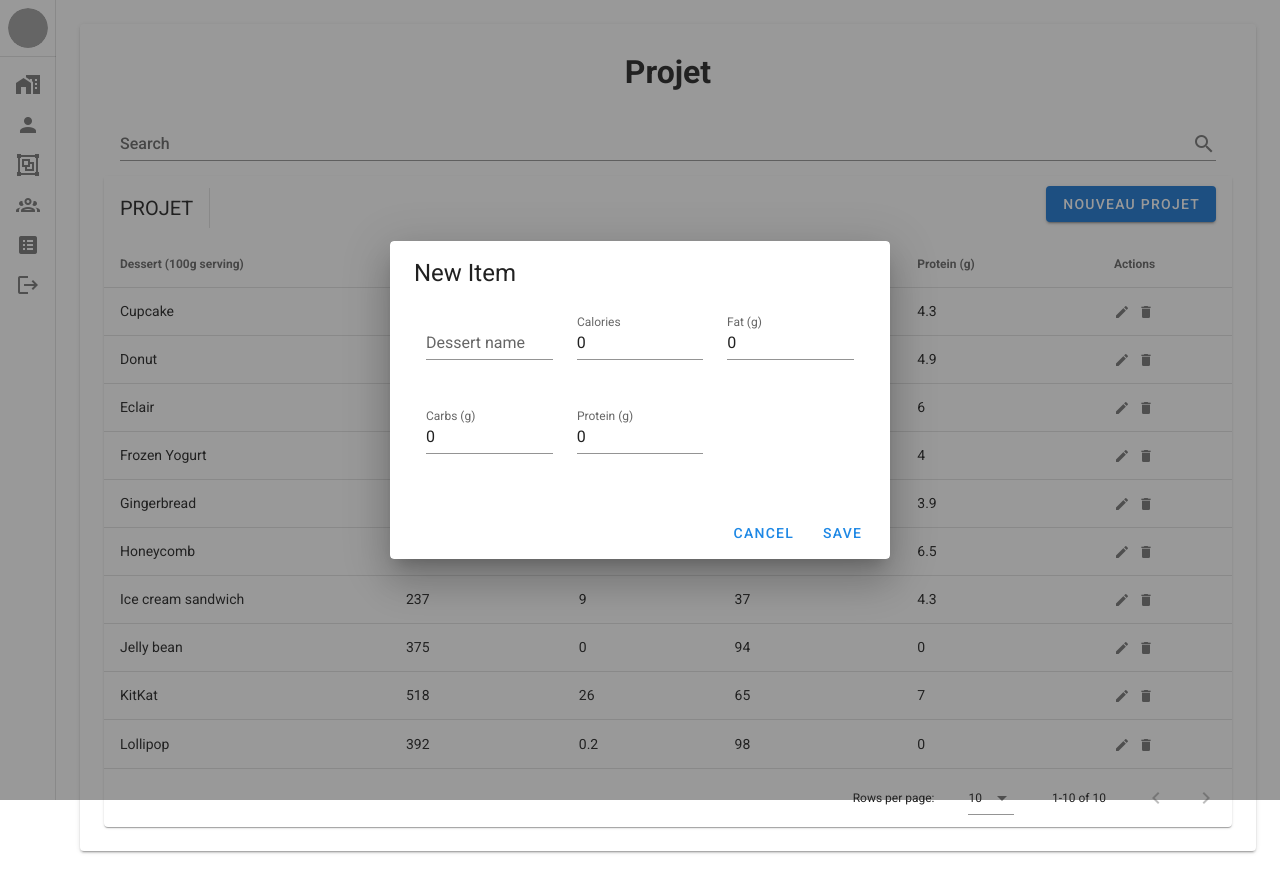
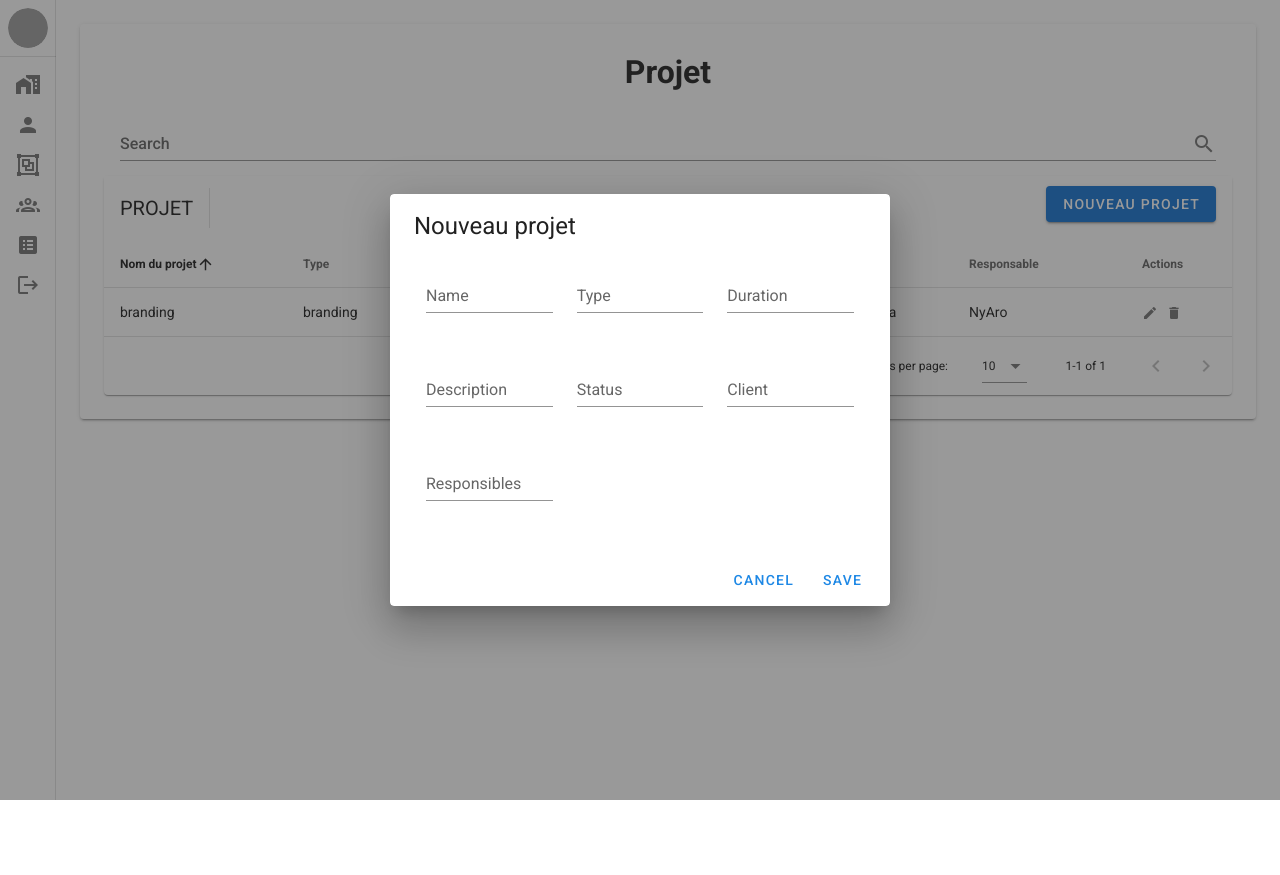
Before and after one commit to raoelsonnyaro1/crm-vue, a Vue app: page /project in a window 1280 px wide. Both pictures are taken after a click on the button "NOUVEAU PROJET". After the commit the page ends 800 px from the top, so only its background shows below. Built offline with nearby package versions, Linux system fonts and the light colour scheme; grey boxes are pictures that could not be loaded.

Commit message:
update project property

```diff
--- a/src/components/ProjectComponent.vue
+++ b/src/components/ProjectComponent.vue
@@ -64,7 +64,7 @@
                   >
                     <v-text-field
                       v-model="editedItem.name"
-                      label="Dessert name"
+                      label="Name"
                     ></v-text-field>
                   </v-col>
                   <v-col
@@ -73,8 +73,8 @@
                     md="4"
                   >
                     <v-text-field
-                      v-model="editedItem.calories"
-                      label="Calories"
+                      v-model="editedItem.type"
+                      label="Type"
                     ></v-text-field>
                   </v-col>
                   <v-col
@@ -83,8 +83,8 @@
                     md="4"
                   >
                     <v-text-field
-                      v-model="editedItem.fat"
-                      label="Fat (g)"
+                      v-model="editedItem.duration"
+                      label="Duration"
                     ></v-text-field>
                   </v-col>
                   <v-col
@@ -93,8 +93,8 @@
                     md="4"
                   >
                     <v-text-field
-                      v-model="editedItem.carbs"
-                      label="Carbs (g)"
+                      v-model="editedItem.description"
+                      label="Description"
                     ></v-text-field>
                   </v-col>
                   <v-col
@@ -103,8 +103,28 @@
                     md="4"
                   >
                     <v-text-field
-                      v-model="editedItem.protein"
-                      label="Protein (g)"
+                      v-model="editedItem.status"
+                      label="Status"
+                    ></v-text-field>
+                  </v-col>
+                  <v-col
+                    cols="12"
+                    sm="6"
+                    md="4"
+                  >
+                    <v-text-field
+                      v-model="editedItem.client"
+                      label="Client"
+                    ></v-text-field>
+                  </v-col>
+                  <v-col
+                    cols="12"
+                    sm="6"
+                    md="4"
+                  >
+                    <v-text-field
+                      v-model="editedItem.responsibles"
+                      label="Responsibles"
                     ></v-text-field>
                   </v-col>
                 </v-row>
@@ -208,38 +228,43 @@ export default {
 
       headers: [
         {
-          text: 'Dessert (100g serving)',
+          text: 'Nom du projet',
           align: 'start',
-          sortable: false,
           value: 'name',
         },
-        { text: 'Calories', value: 'calories' },
-        { text: 'Fat (g)', value: 'fat' },
-        { text: 'Carbs (g)', value: 'carbs' },
-        { text: 'Protein (g)', value: 'protein' },
+        { text: 'Type', value: 'type' },
+        { text: 'Duration', value: 'duration' },
+        { text: 'Description', value: 'description' },
+        { text: 'Status', value: 'status' },
+        { text: 'Client', value: 'client' },
+        { text: 'Responsable', value: 'responsibles' },
         { text: 'Actions', value: 'actions', sortable: false },
       ],
       desserts: [],
       editedIndex: -1,
       editedItem: {
         name: '',
-        calories: 0,
-        fat: 0,
-        carbs: 0,
-        protein: 0,
+          type: '',
+          duration: '',
+          description: '',
+          status: '',
+          client: '',
+          responsibles: '',
       },
       defaultItem: {
         name: '',
-        calories: 0,
-        fat: 0,
-        carbs: 0,
-        protein: 0,
+          type: '',
+          duration: '',
+          description: '',
+          status: '',
+          client: '',
+          responsibles: '',
       },
     }),
 
     computed: {
       formTitle () {
-        return this.editedIndex === -1 ? 'New Item' : 'Edit Item'
+        return this.editedIndex === -1 ? 'Nouveau projet' : 'Modifier le projet'
       },
     },
 
@@ -260,74 +285,13 @@ export default {
       initialize () {
         this.desserts = [
           {
-            name: 'Frozen Yogurt',
-            calories: 159,
-            fat: 6.0,
-            carbs: 24,
-            protein: 4.0,
-          },
-          {
-            name: 'Ice cream sandwich',
-            calories: 237,
-            fat: 9.0,
-            carbs: 37,
-            protein: 4.3,
-          },
-          {
-            name: 'Eclair',
-            calories: 262,
-            fat: 16.0,
-            carbs: 23,
-            protein: 6.0,
-          },
-          {
-            name: 'Cupcake',
-            calories: 305,
-            fat: 3.7,
-            carbs: 67,
-            protein: 4.3,
-          },
-          {
-            name: 'Gingerbread',
-            calories: 356,
-            fat: 16.0,
-            carbs: 49,
-            protein: 3.9,
-          },
-          {
-            name: 'Jelly bean',
-            calories: 375,
-            fat: 0.0,
-            carbs: 94,
-            protein: 0.0,
-          },
-          {
-            name: 'Lollipop',
-            calories: 392,
-            fat: 0.2,
-            carbs: 98,
-            protein: 0,
-          },
-          {
-            name: 'Honeycomb',
-            calories: 408,
-            fat: 3.2,
-            carbs: 87,
-            protein: 6.5,
-          },
-          {
-            name: 'Donut',
-            calories: 452,
-            fat: 25.0,
-            carbs: 51,
-            protein: 4.9,
-          },
-          {
-            name: 'KitKat',
-            calories: 518,
-            fat: 26.0,
-            carbs: 65,
-            protein: 7,
+          name: 'branding',
+          type: 'branding',
+          duration: '90',
+          description: 'test',
+          status: 'wip',
+          client: 'Jovena',
+          responsibles: 'NyAro',
           },
         ]
       },
```
